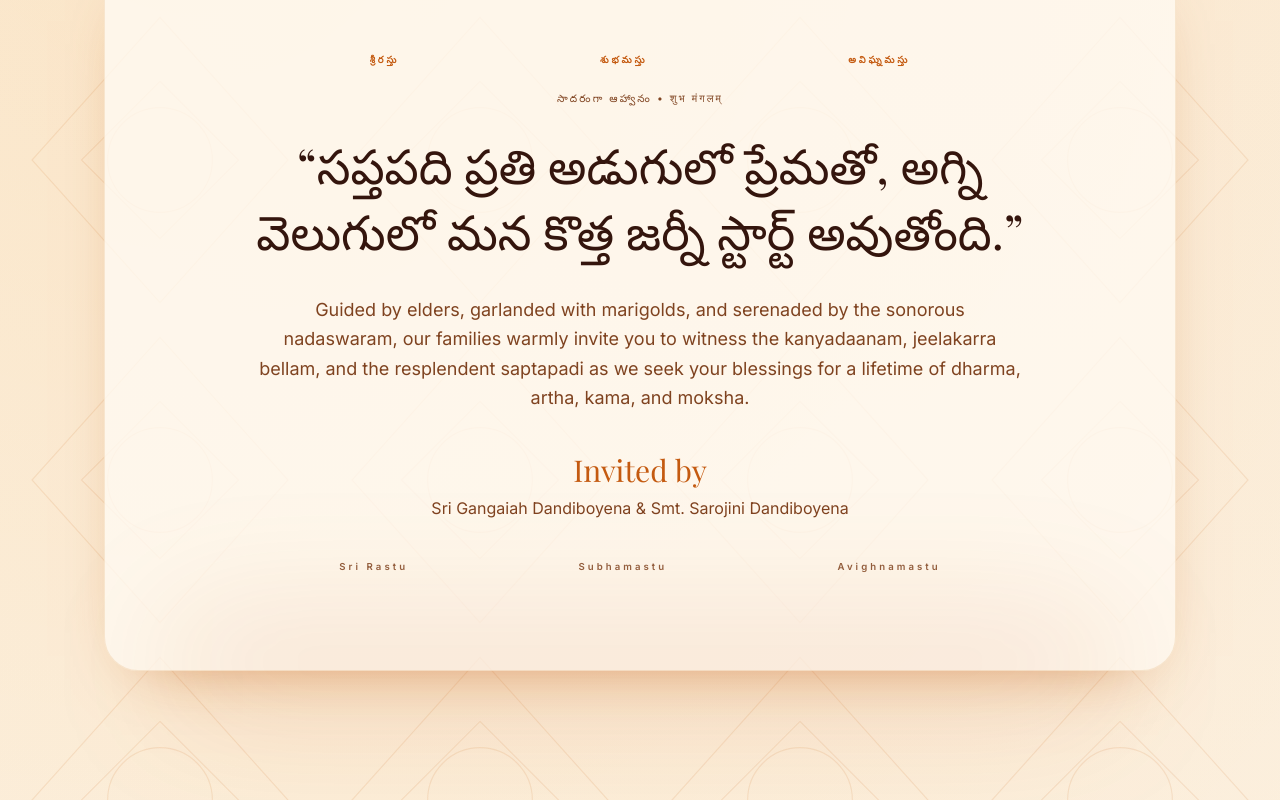
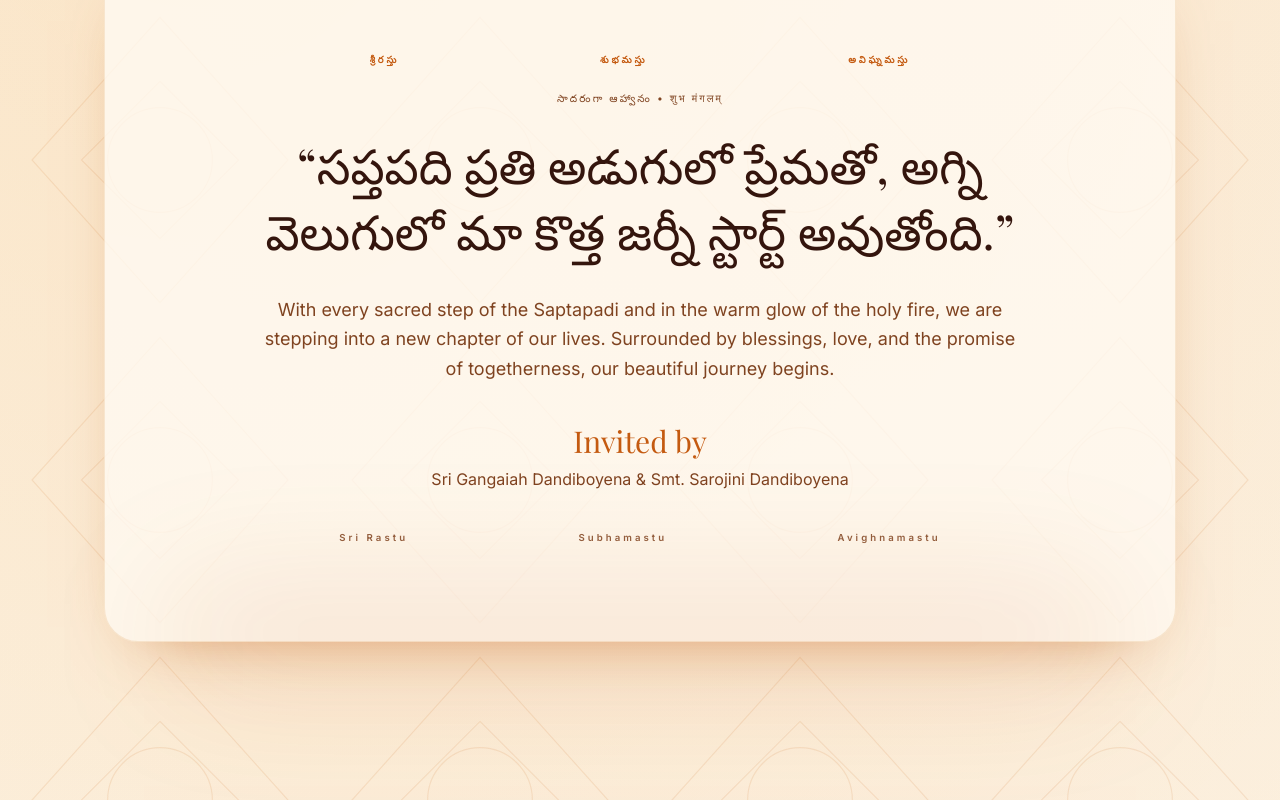
Before and after one commit to pavanseshukumar/gk-wedding, a Next.js app: page / in a window 1280 px wide. Shown: the part 1280-2080 px from the top of the page. Built offline with nearby package versions, Linux system fonts and the light colour scheme.

Commit message:
changes in content

```diff
--- a/components/Footer.tsx
+++ b/components/Footer.tsx
@@ -15,7 +15,7 @@ export function Footer() {
           సెలబ్రేట్ చేసుకోడానికి రాబోయే ఫ్రెండ్స్ & ఫ్యామ్ అందరికీ హార్ట్‌ఫెల్ట్ థాంక్స్.
         </p>
         <p className="max-w-2xl text-sm text-muted-foreground sm:text-base">
-        Your blessings will bring positive vibes to our new life. Heartfelt thanks to all the friends and family who will be joining us to celebrate this special day with us.
+        Your blessings will bring positive vibes to our new life. Heartfelt thanks to all the friends & fam who will be joining us to celebrate this special day with us.
         </p>
       </div>
     </footer>
--- a/components/InvitationText.tsx
+++ b/components/InvitationText.tsx
@@ -25,7 +25,7 @@ export function InvitationText() {
           సాదరంగా ఆహ్వానం • शुभ मंगलम्
         </p>
         <h2 className="mt-6 font-heading text-4xl leading-snug text-foreground sm:text-5xl">
-          “సప్తపది ప్రతి అడుగులో ప్రేమతో, అగ్ని వెలుగులో మన కొత్త జర్నీ స్టార్ట్ అవుతోంది.”
+          “సప్తపది ప్రతి అడుగులో ప్రేమతో, అగ్ని వెలుగులో మా కొత్త జర్నీ స్టార్ట్ అవుతోంది.”
         </h2>
         <motion.p
           initial={{ opacity: 0 }}
@@ -34,10 +34,7 @@ export function InvitationText() {
           transition={{ delay: 0.15, duration: 1 }}
           className="mt-8 text-base leading-relaxed text-muted-foreground sm:text-lg"
         >
-          Guided by elders, garlanded with marigolds, and serenaded by the sonorous
-          nadaswaram, our families warmly invite you to witness the kanyadaanam,
-          jeelakarra bellam, and the resplendent saptapadi as we seek your blessings
-          for a lifetime of dharma, artha, kama, and moksha.
+          With every sacred step of the Saptapadi and in the warm glow of the holy fire, we are stepping into a new chapter of our lives. Surrounded by blessings, love, and the promise of togetherness, our beautiful journey begins.
         </motion.p>
         <motion.div
           initial={{ opacity: 0, y: 12 }}
```
